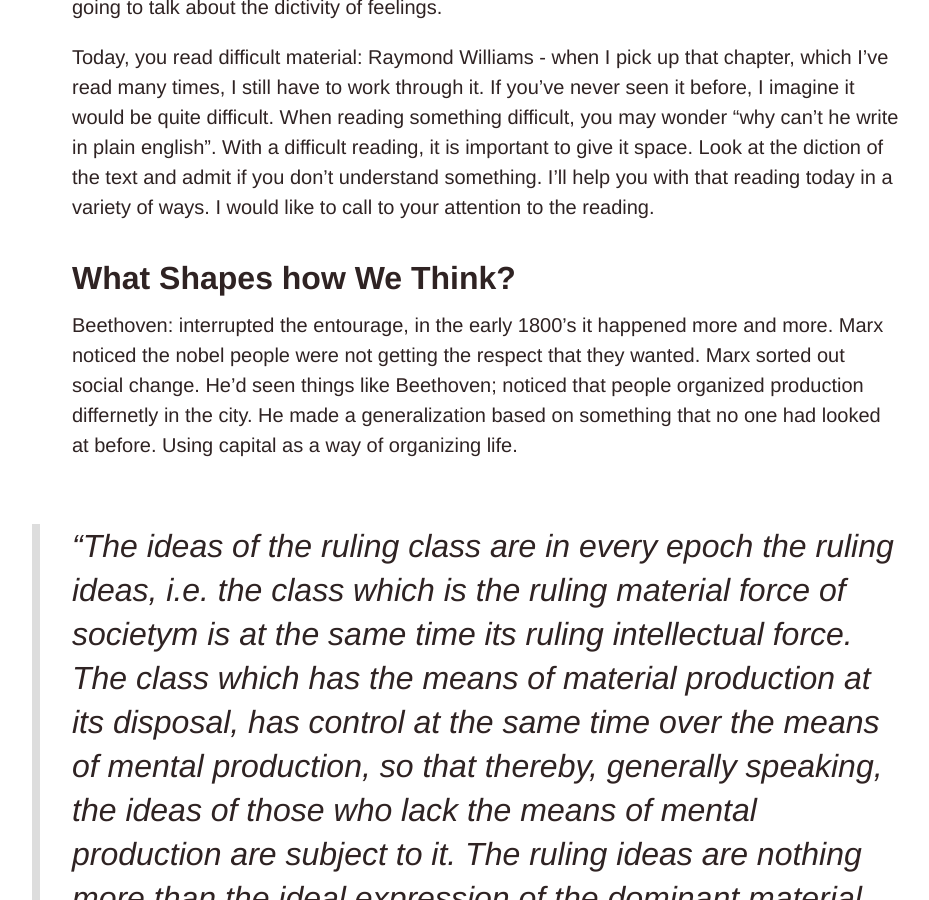
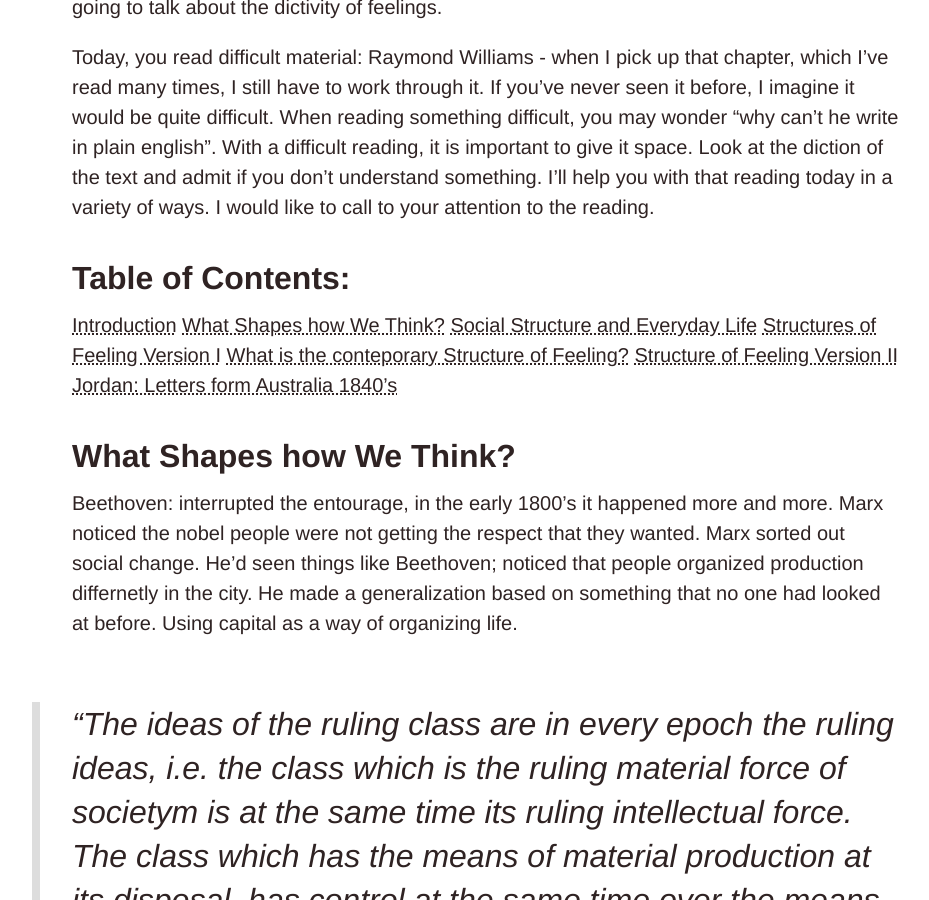
Before and after one commit to brettpetch/MIT-2500, a Jekyll site: the page built from _posts/2020-01-20-Lecture-3.md, in a window 1280 px wide and 900 px high, scrolled down 1024 px. Shown: the whole window, without its empty margins (72-1001 px from the left). Built offline with Jekyll 4.4.1, drawn with Linux system fonts in a browser that asks for light colours; comment, search, counter and statistics services are not loaded; some of the changed text lies outside the part shown.

Commit message:
commit on master

````diff
--- a/_posts/2020-01-20-Lecture-3.md
+++ b/_posts/2020-01-20-Lecture-3.md
@@ -17,6 +17,16 @@ Before lecture, see [Readings for Week 3](/week-3/)
 Last week, we looked at Black Mirror and closes a systematic loop. There is an important morale to the story: economic structures can absorb all kinds of things. Just because you aren't the most repatious captialist in the world doesn't mean you're part of this system. At some point you won't want to imagine yourself as a marionette (a puppet). This is what we are calling "The World of Feelings". Now feelings seem strictly personal, while they are strictly to a being, people live lives through feelings and our feelings do not come from a vaccuum; it's something going on to make you put on blue jeans. In other kinds of places, that's not what college students would have thought. Where do surprises come from? Live is not rigid in structure, there is much that happens that no one predicted would happen. Today, we are going to talk about the dictivity of feelings.
 
 Today, you read difficult material: Raymond Williams - when I pick up that chapter, which I've read many times, I still have to work through it. If you've never seen it before, I imagine it would be quite difficult. When reading something difficult, you may wonder "why can't he write in plain english". With a difficult reading, it is important to give it space. Look at the diction of the text and admit if you don't understand something. I'll help you with that reading today in a variety of ways. I would like to call to your attention to the reading.
+
+## Table of Contents:
+[Introduction](#Introducton)
+[What Shapes how We Think?](#what-shapes-how-we-think)
+[Social Structure and Everyday Life](#social-structure-and-everyday-life)
+[Structures of Feeling Version I](#structures-of-feeling-version-i)
+[What is the conteporary Structure of Feeling?](#what-is-the-conteporary-structure-of-feeling)
+[Structure of Feeling Version II](#structures-of-feeling-2)
+[Jordan: Letters form Australia 1840's](#jordan-letters-from-australia-1840s)
+
 
 ## What Shapes how We Think?
 
@@ -89,3 +99,7 @@ Now, in the 1840's the signature was very important, it was like saying "this is
 The most common felony, was cheque fraud. It functioned pretty well, as an identifier to say "this is me", we are connected in a very particular way. If you meet someone in between classes, talking about the weather, etc. Distant communications have routines to define the relationship. So, handwriting, seals: pour candle wax to seal the letter, then press a symbol into it. There were arts of pulling seals by melting it just enough... etc. But, the main function of a seal was to say "it's me". Another thing we do, we talk about yourself and your life, not to relay important information, but instead just to connect. If I were to talk about my back pain, etc. about personal life, or body to help certify that this is me and that I am connecting to you.
 
 It establishes that my relationship to you is more than just buisness, or is personal. Also, referencing last letter in new letter. This is a representation of a continuation from previous communication. Referring to other letters implies a more profound connection. He was enticed to how we made a tiny frail connection into a human connection. Evolving from this, letter writing techniques opened. In the 19th c. people would talk about their emotions feelings, etc.It was about establishing connections with others.
+
+```
+Break
+```
````
Also changed, not shown: other parts of _posts/2020-01-20-Lecture-3.md (+1 -1 lines).
